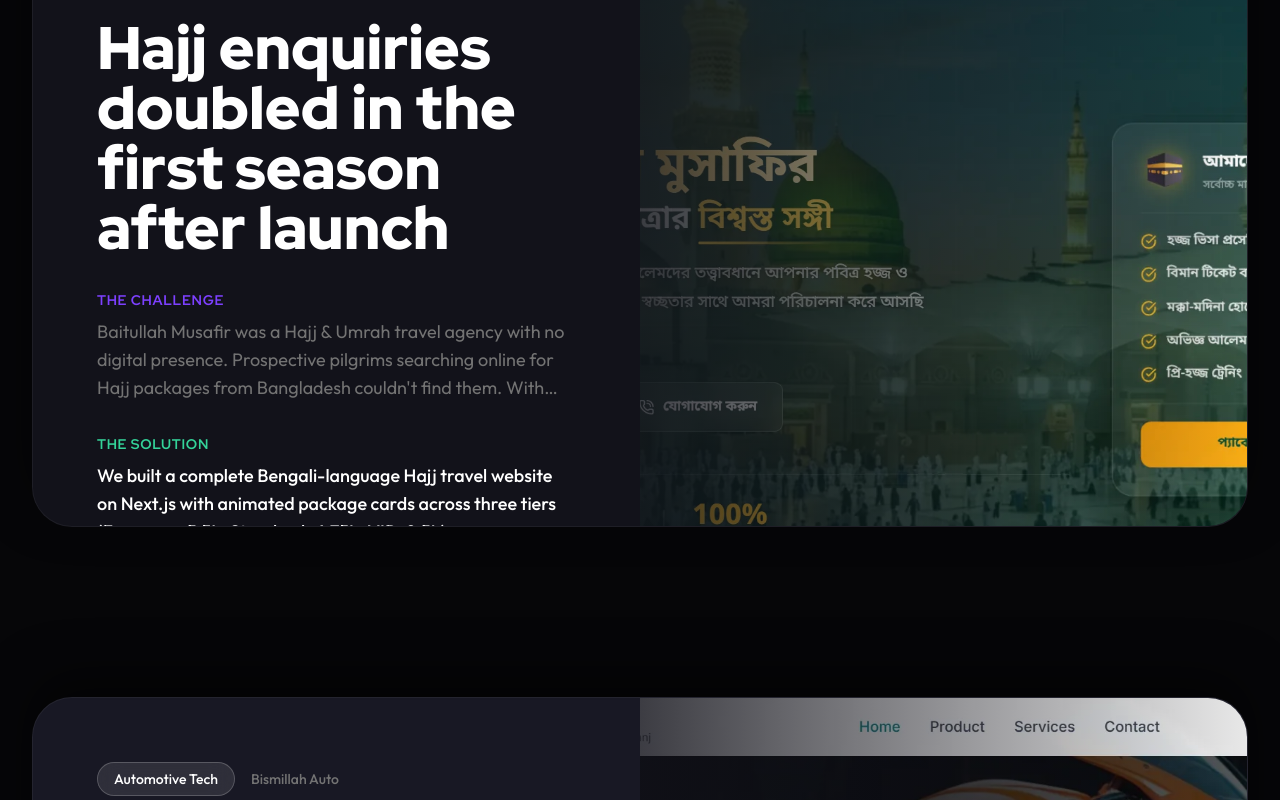
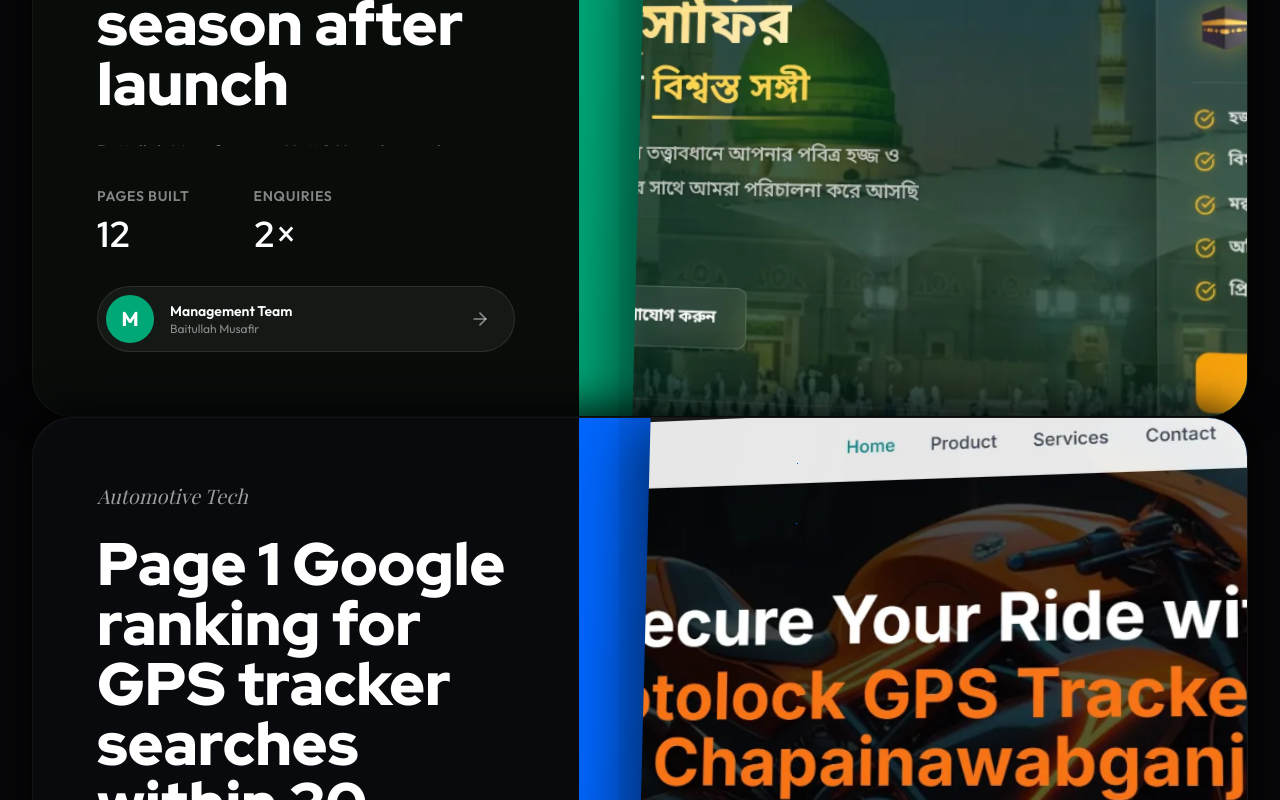
Before and after one commit to farad-alam/MotionBite, a Next.js app: page / in a window 1280 px wide. Shown: the part 2240-3040 px from the top of the page. Built offline with nearby package versions, Linux system fonts and the light colour scheme; no server answers; a web font is replaced by a local one.

Commit message:
feat: redesign portfolio section based on competitor analysis

```diff
--- a/components/sections/Portfolio.tsx
+++ b/components/sections/Portfolio.tsx
@@ -4,7 +4,14 @@
 import Link from 'next/link'
 import { motion, useScroll, useTransform } from 'framer-motion'
 import { ArrowRight } from 'lucide-react'
-import { portfolioItems } from '@/data/portfolio'
+import { portfolioItems, PortfolioItem } from '@/data/portfolio'
+
+// Define the custom styles for the featured projects
+const projectStyles: Record<string, { bg: string, accent: string }> = {
+  'papa-roma':         { bg: 'bg-[#0D0A08]', accent: '#FF6B35' },
+  'baitullah-musafir': { bg: 'bg-[#080D0A]', accent: '#00A878' },
+  'bismillah-auto':    { bg: 'bg-[#080A0D]', accent: '#0066FF' },
+}
 
 export default function Portfolio() {
   const containerRef = useRef<HTMLDivElement>(null)
@@ -18,7 +25,7 @@
 
   return (
     <section ref={containerRef} className="bg-[#060608] relative z-10 w-full">
-      <div className="max-w-7xl mx-auto px-4 sm:px-6 lg:px-8 py-32">
+      <div className="max-w-[1400px] mx-auto px-4 sm:px-6 lg:px-8 py-32">
 
         {/* Header */}
         <div className="flex flex-col md:flex-row items-end justify-between mb-24 gap-8">
@@ -41,18 +48,15 @@
         {/* Stacked Cards Container */}
         <div className="flex flex-col relative w-full pb-[10vh]">
           {featuredProjects.map((project, index) => {
-            // Calculate dynamic scale and opacity based on scroll position
-            // Each card scales down slightly as the user scrolls past it to reveal the next
-            const targetScale = 1 - ( (featuredProjects.length - index) * 0.05 );
-
-            // Assign a background color based on index to keep the premium feel
-            const bgColors = ['bg-[#0a0a0f]', 'bg-[#12121a]', 'bg-[#181824]']
-            const bgColor = bgColors[index % bgColors.length]
+            // Target scale is very subtle, just 0.98 per level of depth
+            const targetScale = 1 - ( (featuredProjects.length - index) * 0.02 );
+            const style = projectStyles[project.slug] || { bg: 'bg-[#0D0D11]', accent: '#6b46c1' }
 
             return (
               <Card
                 key={project.id}
-                project={{...project, bgColor}}
+                project={project}
+                style={style}
                 index={index}
                 total={featuredProjects.length}
                 progress={scrollYProgress}
@@ -84,9 +88,10 @@
   )
 }
 
-// Individual Card Component to handle isolated scroll transforms
-function Card({ project, index, total, progress, targetScale }: {
-  project: any,
+// Individual Card Component
+function Card({ project, style, index, total, progress, targetScale }: {
+  project: PortfolioItem,
+  style: { bg: string, accent: string },
   index: number,
   total: number,
   progress: any,
@@ -94,80 +99,139 @@
 }) {
   const cardRef = useRef<HTMLDivElement>(null)
 
-  // Create a localized progress specifically for THIS card's exit animation
-  // It starts fading/scaling when it hits the top and the NEXT card starts covering it
   const { scrollYProgress } = useScroll({
     target: cardRef,
     offset: ["start start", "end start"]
   })
 
-  // Scale down and fade out slightly as it goes up
+  // Subtle scale down for depth
   const scale = useTransform(scrollYProgress, [0, 1], [1, targetScale])
-  const opacity = useTransform(scrollYProgress, [0, 1], [1, 0.5])
-  const filter = useTransform(scrollYProgress, [0, 1], ["blur(0px)", "blur(10px)"])
+
+  // Top offset so the cards peek from under each other
+  // e.g. Card 0 stops at 40px, Card 1 stops at 100px, etc.
+  const stickyTop = 40 + (index * 60)
+
+  // Get first letter of client name for avatar
+  const clientInitial = project.clientName ? project.clientName.charAt(0) : 'C'
+  const clientNameParts = project.clientName ? project.clientName.split('—') : []
+  const clientRole = clientNameParts[0] || 'Client'
+  const clientCompany = clientNameParts[1] || project.name
 
   return (
     <div
       ref={cardRef}
-      className="sticky top-0 h-screen flex items-center justify-center w-full origin-top"
-      style={{ paddingTop: `calc(5vh + ${index * 20}px)` }} // Slight offset so they stack visibly at the top
+      className="sticky flex items-start justify-center w-full origin-top mb-10 md:mb-0"
+      style={{ top: `${stickyTop}px`, height: 'min(90vh, 800px)' }}
     >
       <motion.div
-        style={{ scale, opacity, filter }}
-        className={`w-full h-[85vh] md:h-[80vh] ${project.bgColor} rounded-[40px] border border-white/5 overflow-hidden flex flex-col md:flex-row relative shadow-[0_-20px_50px_rgba(0,0,0,0.5)]`}
+        style={{ scale }}
+        className={`w-full h-full ${style.bg} rounded-[32px] md:rounded-[40px] border border-white/5 overflow-hidden flex flex-col md:flex-row shadow-[0_-10px_40px_rgba(0,0,0,0.8)]`}
       >
-        {/* Content Side */}
-        <div className="w-full md:w-1/2 p-8 md:p-16 flex flex-col justify-between h-full relative z-20 bg-gradient-to-r from-black/60 to-transparent md:bg-none">
-          <div>
-            <div className="flex items-center gap-4 mb-8">
-              <span className="bg-white/10 text-white border border-white/20 px-4 py-1.5 rounded-full text-sm font-medium backdrop-blur-md">
+        {/* LEFT PANEL (45%) */}
+        <div className="w-full md:w-[45%] p-8 md:p-12 lg:p-16 flex flex-col h-full relative z-20">
+
+          {/* Breadcrumb / Category */}
+          <div className="mb-6">
+            <span className="font-serif italic text-white/60 text-lg md:text-xl">
               {project.industry}
             </span>
-              <span className="text-text-muted font-medium text-sm">{project.name}</span>
           </div>
 
-            <h3 className="font-heading font-black text-4xl md:text-6xl text-white leading-tight mb-8">
+          {/* Headline */}
+          <h3 className="font-heading font-black text-3xl md:text-5xl lg:text-6xl text-white leading-[1.1] mb-6">
             {project.result}
           </h3>
 
-            <div className="space-y-8 max-w-lg">
-              <div>
-                <h4 className="text-purple-primary font-bold text-sm uppercase tracking-wider mb-2">The Challenge</h4>
-                <p className="text-text-muted text-base md:text-lg leading-relaxed line-clamp-3">
+          {/* Short description */}
+          <p className="text-text-muted text-base lg:text-lg leading-relaxed line-clamp-3 mb-10 max-w-lg">
             {project.challenge}
           </p>
+
+          {/* Metrics Block */}
+          {project.metrics && project.metrics.length > 0 && (
+            <div className="flex gap-8 md:gap-16 mb-auto">
+              {project.metrics.map((metric, i) => (
+                <div key={i}>
+                  <p className="text-white/50 text-xs md:text-sm uppercase tracking-wider font-semibold mb-2">{metric.label}</p>
+                  <p className="text-white font-heading font-bold text-2xl md:text-4xl">{metric.value}</p>
+                </div>
+              ))}
+            </div>
+          )}
+
+          {/* Bottom Attribution Pill */}
+          <Link
+            href={project.href}
+            className="mt-8 group flex items-center justify-between bg-white/5 hover:bg-white/10 border border-white/10 rounded-full p-2 pr-6 transition-colors duration-300"
+          >
+            <div className="flex items-center gap-4">
+              <div
+                className="w-12 h-12 rounded-full flex items-center justify-center text-white font-bold text-xl"
+                style={{ backgroundColor: style.accent }}
+              >
+                {clientInitial}
+              </div>
+              <div className="flex flex-col">
+                <span className="text-white font-semibold text-sm">{clientRole.trim()}</span>
+                <span className="text-white/50 text-xs">{clientCompany?.trim() || project.name}</span>
+              </div>
+            </div>
+            <ArrowRight className="w-5 h-5 text-white/50 group-hover:text-white group-hover:translate-x-1 transition-all" />
+          </Link>
+
         </div>
 
-              <div>
-                <h4 className="text-emerald-400 font-bold text-sm uppercase tracking-wider mb-2">The Solution</h4>
-                <p className="text-white text-base md:text-lg leading-relaxed font-medium line-clamp-3">
-                  {project.solution}
-                </p>
+        {/* RIGHT PANEL (55%) - "Background Echo" with Mockup */}
+        <div
+          className="hidden md:block w-full md:w-[55%] h-full relative z-10 overflow-hidden"
+          style={{
+            backgroundColor: style.accent,
+            backgroundImage: `repeating-linear-gradient(
+              90deg,
+              transparent,
+              transparent 40px,
+              rgba(0,0,0,0.06) 40px,
+              rgba(0,0,0,0.06) 80px
+            )`
+          }}
+        >
+          {/* The mock-up device frame (CSS perspective) */}
+          <div className="absolute inset-0 flex items-center justify-center p-12">
+            <div
+              className="w-full h-[120%] bg-[#0a0a0a] rounded-3xl overflow-hidden shadow-2xl relative transform transition-transform duration-1000 group-hover:scale-105"
+              style={{
+                transform: 'perspective(1200px) rotateY(-8deg) rotateX(4deg) translateZ(0) scale(1.1) translateX(5%)',
+                boxShadow: '-20px 30px 60px rgba(0,0,0,0.5)'
+              }}
+            >
+              {/* Fake browser bar */}
+              <div className="w-full h-8 bg-[#1a1a1a] flex items-center px-4 gap-2 absolute top-0 left-0 z-20">
+                <div className="w-2.5 h-2.5 rounded-full bg-[#ff5f56]" />
+                <div className="w-2.5 h-2.5 rounded-full bg-[#ffbd2e]" />
+                <div className="w-2.5 h-2.5 rounded-full bg-[#27c93f]" />
+              </div>
+
+              {/* eslint-disable-next-line @next/next/no-img-element */}
+              <img
+                src={project.image}
+                alt={project.name}
+                className="w-full h-full object-cover object-top pt-8"
+              />
             </div>
           </div>
         </div>
 
-          <div className="mt-8">
-            <Link
-              href={project.href}
-              className="inline-flex items-center gap-3 text-white border-b border-white/30 hover:border-white pb-1 transition-colors group"
-            >
-              <span className="font-semibold text-lg">Read full case study</span>
-              <ArrowRight className="w-5 h-5 group-hover:translate-x-2 transition-transform" />
-            </Link>
-          </div>
-        </div>
-
-        {/* Image Side */}
-        <div className="absolute md:relative w-full md:w-1/2 h-full top-0 left-0 z-10 md:z-20 pointer-events-none md:pointer-events-auto">
-          <div className="absolute inset-0 bg-black/40 md:bg-transparent md:bg-gradient-to-l from-transparent to-[#12121a]/80 z-10" />
+        {/* MOBILE IMAGE ONLY (hidden on md) */}
+        <div className="md:hidden w-full h-[30vh] relative overflow-hidden order-first">
+          <div className="absolute inset-0 bg-black/40 z-10" />
           {/* eslint-disable-next-line @next/next/no-img-element */}
           <img
             src={project.image}
             alt={project.name}
-            className="w-full h-full object-cover transform hover:scale-105 transition-transform duration-[1.5s] ease-[0.16,1,0.3,1]"
+            className="w-full h-full object-cover"
           />
         </div>
+
       </motion.div>
     </div>
   )
--- a/data/portfolio.ts
+++ b/data/portfolio.ts
@@ -10,6 +10,7 @@
   challenge: string
   solution: string
   results: string[]
+  metrics?: { label: string; value: string }[]
   testimonial?: string
   clientName?: string
   video?: string
@@ -36,6 +37,10 @@
       'Online reservation form generating 20+ enquiries per week within 60 days of launch',
       'Google Business Profile impressions up 180% in the first month',
     ],
+    metrics: [
+      { label: 'Timeline', value: '2 Weeks' },
+      { label: 'Google Rank', value: 'Page 1' },
+    ],
     testimonial:
       'We had zero online presence before MotionBite. Now we rank on Google, diners browse our full menu before visiting, and reservations come through the website every day. Exactly what we needed.',
     clientName: 'Nizhum, Owner — Papa Roma Food Engineering',
@@ -60,6 +65,10 @@
       'Pilgrims can now access Hajj guides, duas, and training materials directly on the site',
       'WhatsApp enquiries from the site doubled package sign-ups in the first Hajj season',
     ],
+    metrics: [
+      { label: 'Pages Built', value: '12' },
+      { label: 'Enquiries', value: '2×' },
+    ],
     testimonial:
       'Families research Hajj for months before booking. Having a professional site with our packages, guides, and duas built their trust before they even contacted us. Our enquiries doubled in the first season.',
     clientName: 'Management Team — Baitullah Musafir',
@@ -83,6 +92,10 @@
       'Rich results (star ratings, price) appearing in Google search within 2 weeks',
       'WhatsApp enquiries from the site converting at 35% in the first month',
       'First online sales channel established — no longer reliant solely on walk-in customers',
+    ],
+    metrics: [
+      { label: 'Ranking', value: '30 Days' },
+      { label: 'Conversion', value: '35%' },
     ],
     testimonial:
       'Before the website, nobody could find us online. Now customers from across Chapainawabganj contact us through the site before even visiting the shop. The Google visibility alone paid for the site in the first month.',
```
Lines whose indentation alone changed are shown as unchanged.
